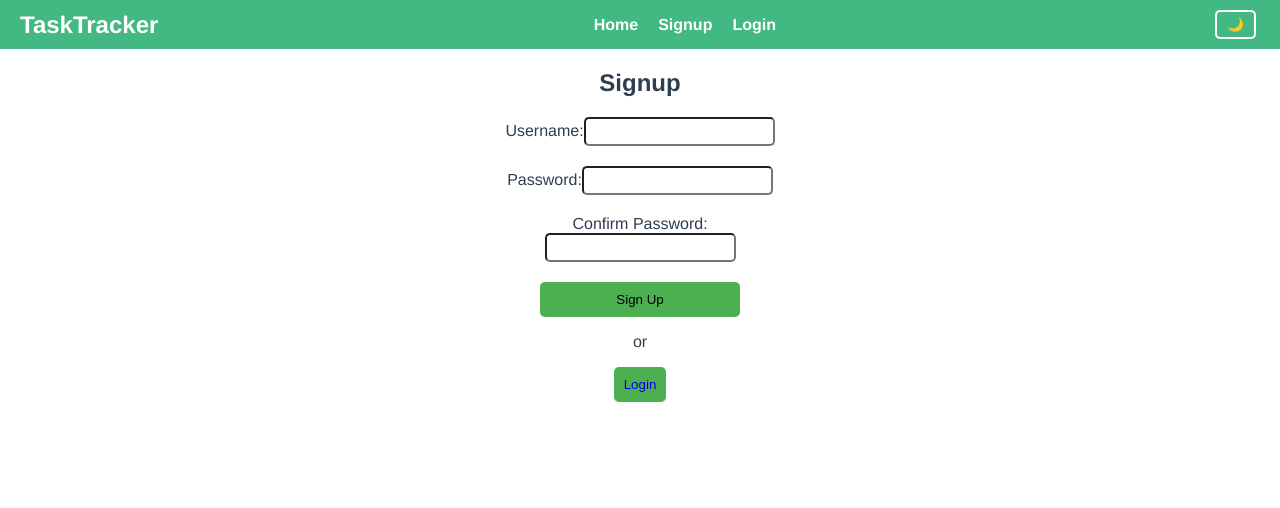
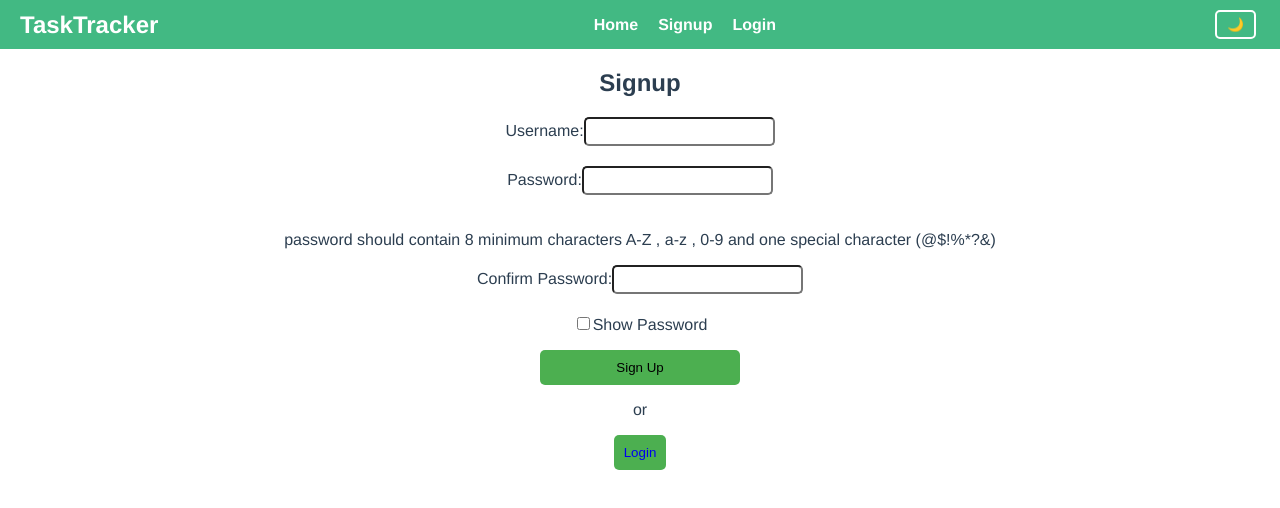
Before and after one commit to fi020/task-tracker, a Vue app: page /signup in a window 1280 px wide. Shown: the top 508 px of the page. Built offline with nearby package versions, Linux system fonts and the light colour scheme.

Commit message:
pasword check

```diff
--- a/src/views/SignupPage.vue
+++ b/src/views/SignupPage.vue
@@ -8,11 +8,16 @@
       </div>
       <div>
         <label for="password">Password:</label>
-        <input v-model="password" type="password" id="password" required />
+        <input :type="showPassword ? 'text' : 'password'" v-model="password" id="password" required />
+      </div>
+      <p>password should contain 8 minimum characters A-Z , a-z , 0-9 and one special character (@$!%*?&)  </p>
+      <div>
+        <label for="confirmPassword">Confirm Password:</label>
+        <input :type="showPassword ? 'text' : 'password'" v-model="confirmPassword" id="confirmPassword" required />
       </div>
       <div>
-        <label for="confirmPassword">Confirm Password:</label>
-        <input v-model="confirmPassword" type="password" id="confirmPassword" required />
+        <input type="checkbox" id="showPassword" v-model="showPassword" />
+        <label for="showPassword">Show Password</label>
       </div>
       <button type="submit">Sign Up</button>
     </form>
@@ -20,7 +25,6 @@
     <button class="login">
       <router-link to="/login">Login</router-link>
     </button>
-
   </div>
 </template>
 
@@ -28,20 +32,37 @@
 import axios from "axios"; // Import Axios
 
 export default {
-  name: 'SignupPage',
+  name: "SignupPage",
   data() {
     return {
-      username: '',
-      password: '',
-      confirmPassword: '',
+      username: "",
+      password: "",
+      confirmPassword: "",
+      showPassword: false, // Control visibility of passwords
     };
   },
   methods: {
+    checkPasswordStrength(password) {
+      const strongPasswordRegex = /^(?=.*[A-Z])(?=.*[a-z])(?=.*\d)(?=.*[@$!%*?&])[A-Za-z\d@$!%*?&]{8,}$/;
+      // const strongPasswordRegex = /^(?=.*[A-Z])(?=.*[a-z])(?=.*\d)(?=.*[@$!%*?&])[A-Za-z\d@$!%*?&]{8,}$/;
+      return strongPasswordRegex.test(password);
+    },
     async submitForm() {
       if (this.password !== this.confirmPassword) {
         alert("Passwords do not match!");
         return;
       }
+
+      const isStrong = this.checkPasswordStrength(this.password);
+      if (!isStrong) {
+        const confirmWeakPassword = confirm(
+          "Your password is weak. It is recommended to use a mix of upper and lower case letters, numbers, and special characters. Do you want to proceed with the current password?"
+        );
+        if (!confirmWeakPassword) {
+          return;
+        }
+      }
+
       const apiUrl = process.env.VUE_APP_API_URL;
       try {
         const response = await axios.post(`${apiUrl}/user/signup`, {
@@ -53,7 +74,7 @@ export default {
         alert("Signup successful!");
 
         // Redirect to the login page after successful registration
-        this.$router.push('/login');
+        this.$router.push("/login");
       } catch (error) {
         console.error("Signup error:", error.response ? error.response.data : error.message);
         alert("Signup failed. Please try again.");
@@ -63,12 +84,13 @@ export default {
 };
 </script>
 
+
 <style scoped>
 /* Optional styling */
 form {
   display: flex;
   flex-direction: column;
-  max-width: 300px;
+  /* max-width: 300px; */
   margin: auto;
   /* color: white; */
   align-items: center;
```
